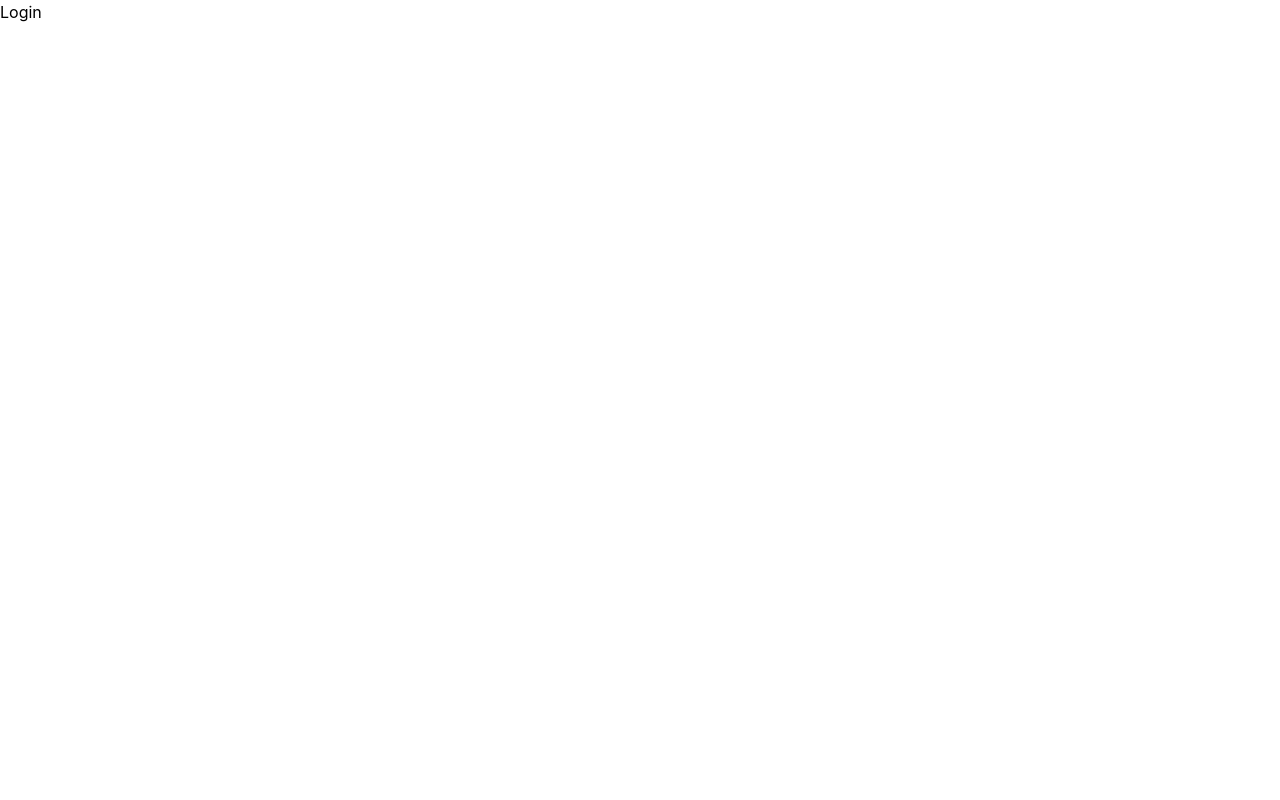
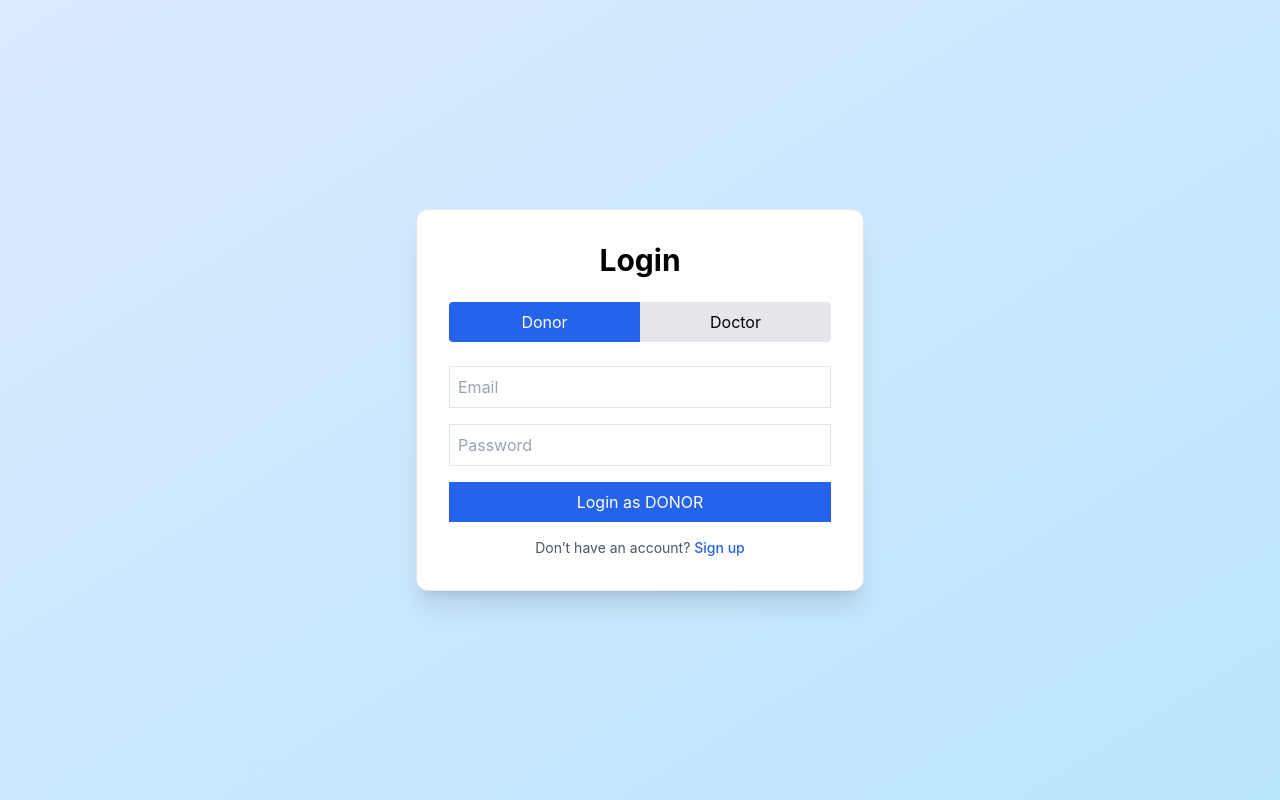
Before and after one commit to Aayusharya17/VitaMatch-Organs-Donation, a React (Create React App) app in the folder frontend/: page /login in a window 1280 px wide. Built offline with nearby package versions, Linux system fonts and the light colour scheme.

Commit message:
login signup page

```diff
--- a/frontend/src/pages/Login.jsx
+++ b/frontend/src/pages/Login.jsx
@@ -1,9 +1,118 @@
-import React from 'react'
+import React, { useState } from "react";
+import { useNavigate } from "react-router-dom";
+import axios from "axios";
+
+const api = axios.create({
+  baseURL: "http://localhost:5000/api/v1",
+});
 
 const Login = () => {
+  const navigate = useNavigate();
+
+  const [role, setRole] = useState("DONOR");
+  const [email, setEmail] = useState("");
+  const [password, setPassword] = useState("");
+  const [loading, setLoading] = useState(false);
+
+  const handleSubmit = async (e) => {
+    e.preventDefault();
+    setLoading(true);
+
+    console.log("LOGIN CLICKED");
+
+    try {
+      const res = await api.post("/user/login", {
+        email,
+        password,
+        role,
+      });
+
+      console.log("LOGIN RESPONSE:", res.data);
+
+      // Store JWT
+      localStorage.setItem("token", res.data.data);
+
+      console.log("TOKEN SAVED:", localStorage.getItem("token"));
+
+      // Redirect
+      if (role === "DONOR") {
+        navigate("/donor-dashboard");
+      } else {
+        navigate("/doctor-dashboard");
+      }
+
+    } catch (err) {
+      console.error(err);
+      alert(err.response?.data?.message || "Login failed");
+    } finally {
+      setLoading(false);
+    }
+  };
+
   return (
-    <div>Login</div>
-  )
-}
+    <div className="min-h-screen flex items-center justify-center bg-gradient-to-br from-blue-100 to-sky-200">
+      <div className="bg-white p-8 rounded-xl shadow-xl w-full max-w-md border">
 
-export default Login
+        <h2 className="text-3xl font-bold text-center mb-6">Login</h2>
+
+        {/* ROLE */}
+        <div className="flex mb-6 rounded overflow-hidden">
+          <button
+            onClick={() => setRole("DONOR")}
+            className={`w-1/2 py-2 ${role === "DONOR" ? "bg-blue-600 text-white" : "bg-gray-200"}`}
+          >
+            Donor
+          </button>
+
+          <button
+            onClick={() => setRole("DOCTOR")}
+            className={`w-1/2 py-2 ${role === "DOCTOR" ? "bg-blue-600 text-white" : "bg-gray-200"}`}
+          >
+            Doctor
+          </button>
+        </div>
+
+        <form onSubmit={handleSubmit} className="space-y-4">
+
+          <input
+            type="email"
+            placeholder="Email"
+            required
+            className="border w-full p-2"
+            value={email}
+            onChange={(e) => setEmail(e.target.value)}
+          />
+
+          <input
+            type="password"
+            placeholder="Password"
+            required
+            className="border w-full p-2"
+            value={password}
+            onChange={(e) => setPassword(e.target.value)}
+          />
+
+          <button
+            type="submit"
+            disabled={loading}
+            className="w-full bg-blue-600 text-white py-2"
+          >
+            {loading ? "Logging in..." : `Login as ${role}`}
+          </button>
+
+        </form>
+        <p className="text-center text-sm text-gray-600 mt-4">
+          Don’t have an account?{" "}
+          <span
+            className="text-blue-600 font-medium cursor-pointer hover:underline"
+            onClick={() => navigate("/signup")}
+          >
+            Sign up
+          </span>
+        </p>
+      </div>
+    </div>
+  );
+};
+
+export default Login;
--- a/frontend/src/pages/Signup.jsx
+++ b/frontend/src/pages/Signup.jsx
@@ -1,9 +1,133 @@
-import React from 'react'
+import React, { useState } from "react";
+import { useNavigate } from "react-router-dom";
+import axios from "axios";
+
+const api = axios.create({
+  baseURL: "http://localhost:5000/api/v1",
+});
 
 const Signup = () => {
+  const navigate = useNavigate();
+
+  const [loading, setLoading] = useState(false);
+
+  const [formData, setFormData] = useState({
+    role: "DONOR",
+    name: "",
+    email: "",
+    password: "",
+    phone: "",
+    address: "",
+    hospitalName: "",
+    city: "",
+  });
+
+  const changeHandler = (e) => {
+    setFormData(prev => ({
+      ...prev,
+      [e.target.name]: e.target.value
+    }));
+  };
+
+  const submitHandler = async (e) => {
+    e.preventDefault();
+    setLoading(true);
+
+    try {
+      // backend assumed:
+      // POST /user/signup
+
+      const res = await api.post("/user/signup", formData);
+      console.log(res);
+      // save JWT
+      localStorage.setItem("token", res.data.data);
+
+      if (formData.role === "DONOR") {
+        navigate("/donor-dashboard");
+      } else {
+        navigate("/doctor-dashboard");
+      }
+
+    } catch (err) {
+      alert(err.response?.data?.message || "Signup failed");
+    } finally {
+      setLoading(false);
+    }
+  };
+
   return (
-    <div>Signup</div>
-  )
-}
+    <div className="min-h-screen flex items-center justify-center bg-gradient-to-br from-blue-50 to-blue-200 p-4">
 
-export default Signup
+      <div className="bg-white shadow-lg rounded-xl p-8 w-full max-w-md">
+
+        <h2 className="text-2xl font-bold text-center mb-6">Create Account</h2>
+
+        {/* ROLE */}
+        <div className="flex justify-center gap-3 mb-6">
+          <button
+            type="button"
+            onClick={() => setFormData(p => ({ ...p, role: "DONOR" }))}
+            className={`px-4 py-2 rounded-full ${
+              formData.role === "DONOR" ? "bg-blue-600 text-white" : "border"
+            }`}
+          >
+            Donor
+          </button>
+
+          <button
+            type="button"
+            onClick={() => setFormData(p => ({ ...p, role: "DOCTOR" }))}
+            className={`px-4 py-2 rounded-full ${
+              formData.role === "DOCTOR" ? "bg-blue-600 text-white" : "border"
+            }`}
+          >
+            Doctor
+          </button>
+        </div>
+
+        <form onSubmit={submitHandler} className="space-y-4">
+
+          <input name="name" placeholder="Name" required className="border w-full p-2"
+            value={formData.name} onChange={changeHandler} />
+
+          <input name="email" placeholder="Email" required className="border w-full p-2"
+            value={formData.email} onChange={changeHandler} />
+
+          <input name="password" placeholder="Password" type="password" required className="border w-full p-2"
+            value={formData.password} onChange={changeHandler} />
+
+          <input name="phone" placeholder="Phone" required className="border w-full p-2"
+            value={formData.phone} onChange={changeHandler} />
+
+          <input name="address" placeholder="Address" required className="border w-full p-2"
+            value={formData.address} onChange={changeHandler} />
+
+          {formData.role === "DOCTOR" && (
+            <>
+              <input name="hospitalName" placeholder="Hospital Name" required className="border w-full p-2"
+                value={formData.hospitalName} onChange={changeHandler} />
+
+              <input name="city" placeholder="City" required className="border w-full p-2"
+                value={formData.city} onChange={changeHandler} />
+            </>
+          )}
+
+          <button disabled={loading} className="w-full bg-blue-600 text-white py-2 rounded">
+            {loading ? "Creating..." : "Register"}
+          </button>
+
+        </form>
+
+        <p className="text-center text-sm mt-4">
+          Already have an account?
+          <span onClick={() => navigate("/login")} className="text-blue-600 ml-1 cursor-pointer">
+            Login
+          </span>
+        </p>
+
+      </div>
+    </div>
+  );
+};
+
+export default Signup;
```
